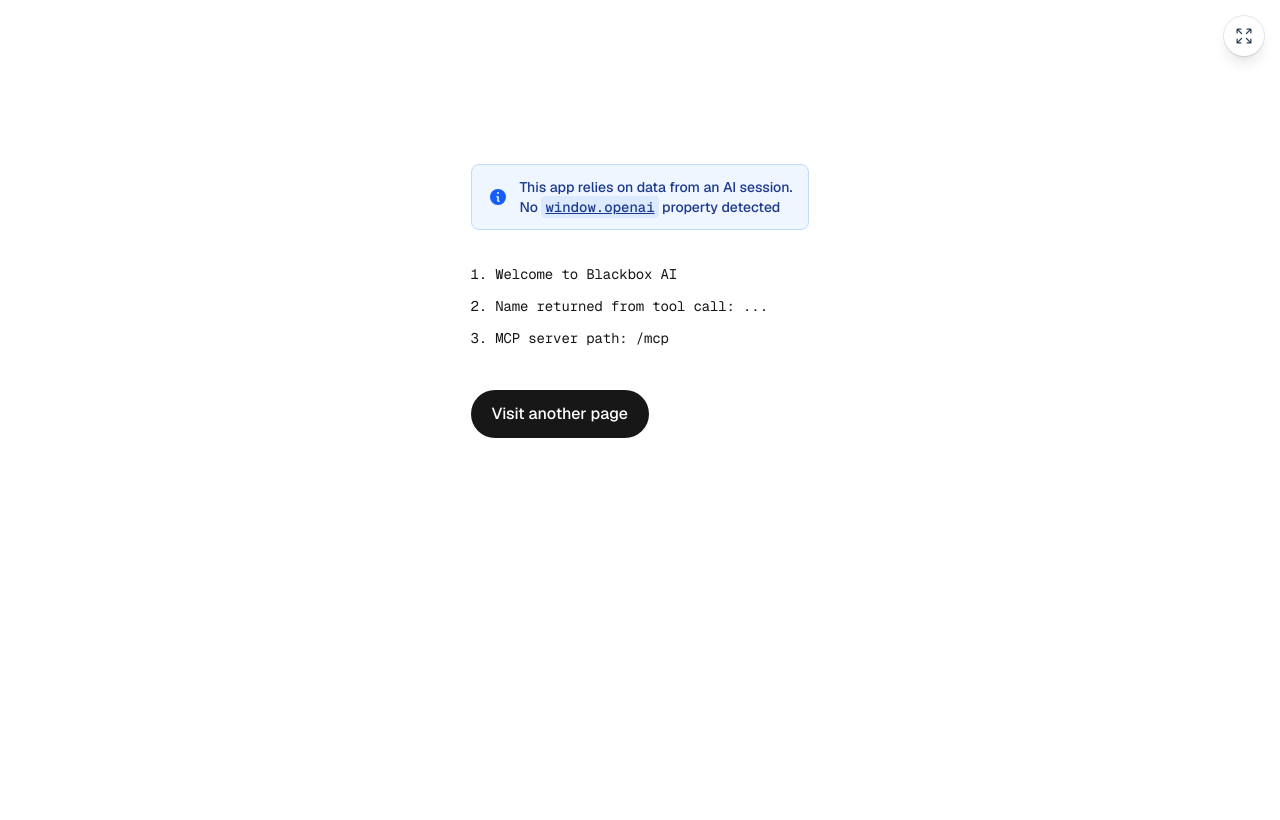
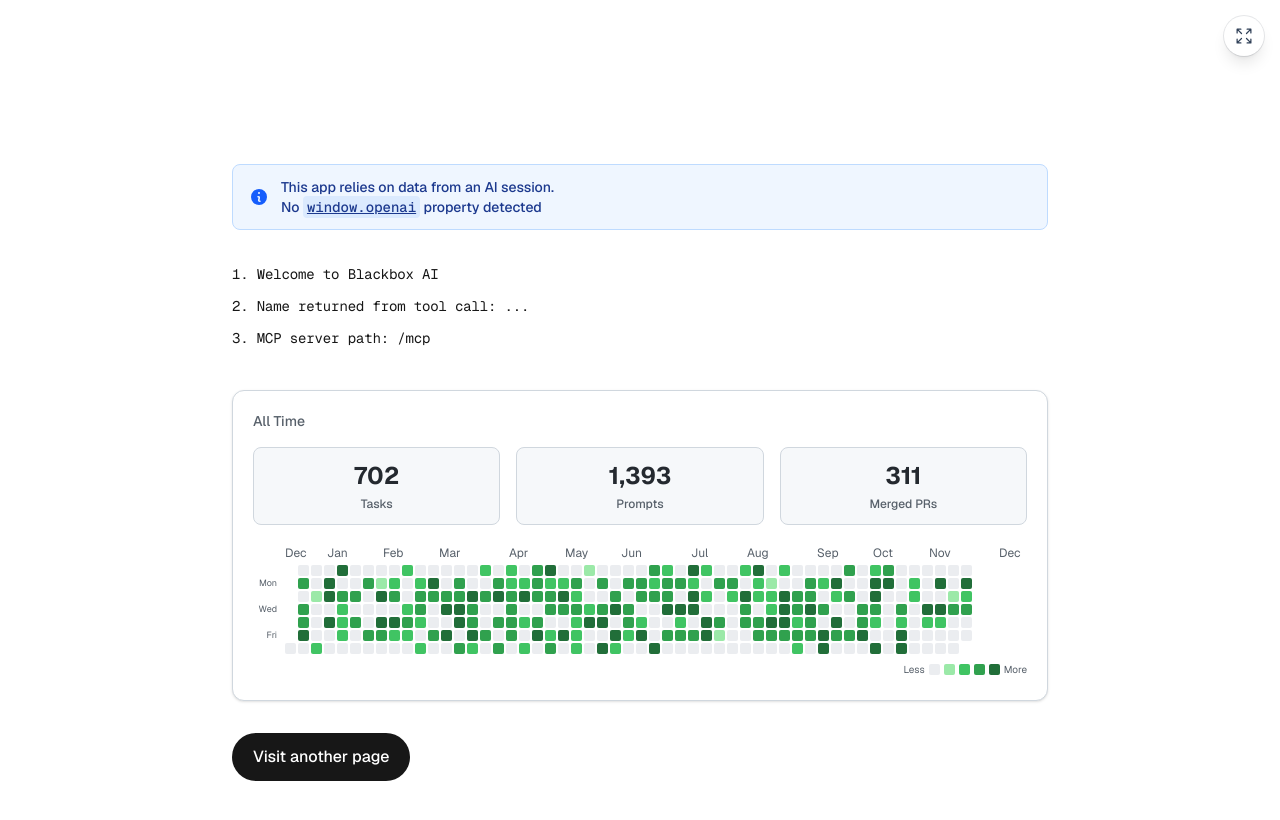
Before and after one commit to manjotsodhi1995/blackbox-chat-gpt-app, a Next.js app: page / in a window 1280 px wide. Shown: the top 820 px of the page. Built offline with nearby package versions, Linux system fonts and the light colour scheme.

Commit message:
in Activity dialog we show Tasks, Prompts, Merged ...

```diff
--- /dev/null
+++ b/app/components/ActivityDialog.tsx
@@ -0,0 +1,325 @@
+"use client";
+
+import { useState, useMemo, useEffect } from "react";
+
+type DayActivity = {
+  date: Date;
+  tasks: number;
+  prompts: number;
+  mergedPRs: number;
+};
+
+function generateActivityData(): DayActivity[] {
+  const data: DayActivity[] = [];
+  const today = new Date();
+  for (let i = 363; i >= 0; i--) {
+    const date = new Date(today);
+    date.setDate(today.getDate() - i);
+    date.setHours(0, 0, 0, 0);
+
+    const seed =
+      date.getFullYear() * 10000 +
+      (date.getMonth() + 1) * 100 +
+      date.getDate();
+    const rand = (n: number) => {
+      const x = Math.sin(seed * (n + 1)) * 10000;
+      return x - Math.floor(x);
+    };
+
+    const isWeekend = date.getDay() === 0 || date.getDay() === 6;
+    const activityChance = isWeekend ? 0.3 : 0.7;
+
+    if (rand(1) < activityChance) {
+      data.push({
+        date,
+        tasks: Math.floor(rand(2) * 8),
+        prompts: Math.floor(rand(3) * 15),
+        mergedPRs: Math.floor(rand(4) * 4),
+      });
+    } else {
+      data.push({ date, tasks: 0, prompts: 0, mergedPRs: 0 });
+    }
+  }
+  return data;
+}
+
+function getContributionLevel(day: DayActivity): number {
+  const total = day.tasks + day.prompts + day.mergedPRs;
+  if (total === 0) return 0;
+  if (total <= 3) return 1;
+  if (total <= 8) return 2;
+  if (total <= 15) return 3;
+  return 4;
+}
+
+const LEVEL_COLORS = {
+  light: ["#ebedf0", "#9be9a8", "#40c463", "#30a14e", "#216e39"],
+  dark: ["#161b22", "#0e4429", "#006d32", "#26a641", "#39d353"],
+};
+
+const MONTH_LABELS = [
+  "Jan", "Feb", "Mar", "Apr", "May", "Jun",
+  "Jul", "Aug", "Sep", "Oct", "Nov", "Dec",
+];
+
+const DAY_LABELS = ["Mon", "Wed", "Fri"];
+
+function formatDate(date: Date): string {
+  return date.toLocaleDateString("en-US", {
+    weekday: "long",
+    year: "numeric",
+    month: "long",
+    day: "numeric",
+  });
+}
+
+function useIsDark(): boolean {
+  const [isDark, setIsDark] = useState(false);
+
+  useEffect(() => {
+    const mq = window.matchMedia("(prefers-color-scheme: dark)");
+    setIsDark(mq.matches);
+    const handler = (e: MediaQueryListEvent) => setIsDark(e.matches);
+    mq.addEventListener("change", handler);
+    return () => mq.removeEventListener("change", handler);
+  }, []);
+
+  return isDark;
+}
+
+export default function ActivityDialog() {
+  const activityData = useMemo(() => generateActivityData(), []);
+  const [hoveredDay, setHoveredDay] = useState<DayActivity | null>(null);
+  const isDark = useIsDark();
+
+  const colors = isDark ? LEVEL_COLORS.dark : LEVEL_COLORS.light;
+
+  const allTimeTotals = useMemo(() => {
+    return activityData.reduce(
+      (acc, day) => ({
+        tasks: acc.tasks + day.tasks,
+        prompts: acc.prompts + day.prompts,
+        mergedPRs: acc.mergedPRs + day.mergedPRs,
+      }),
+      { tasks: 0, prompts: 0, mergedPRs: 0 }
+    );
+  }, [activityData]);
+
+  const weeks = useMemo(() => {
+    const result: (DayActivity | null)[][] = [];
+    let currentWeek: (DayActivity | null)[] = [];
+
+    const firstDayOfWeek = activityData[0]?.date.getDay() ?? 0;
+    for (let i = 0; i < firstDayOfWeek; i++) {
+      currentWeek.push(null);
+    }
+
+    for (const day of activityData) {
+      if (currentWeek.length === 7) {
+        result.push(currentWeek);
+        currentWeek = [];
+      }
+      currentWeek.push(day);
+    }
+
+    while (currentWeek.length < 7) {
+      currentWeek.push(null);
+    }
+    result.push(currentWeek);
+
+    return result;
+  }, [activityData]);
+
+  const monthPositions = useMemo(() => {
+    const positions: { label: string; col: number }[] = [];
+    let lastMonth = -1;
+    for (let w = 0; w < weeks.length; w++) {
+      const firstDayInWeek = weeks[w].find((d) => d !== null);
+      if (firstDayInWeek) {
+        const month = firstDayInWeek.date.getMonth();
+        if (month !== lastMonth) {
+          positions.push({ label: MONTH_LABELS[month], col: w });
+          lastMonth = month;
+        }
+      }
+    }
+    return positions;
+  }, [weeks]);
+
+  const displayStats = hoveredDay
+    ? {
+        tasks: hoveredDay.tasks,
+        prompts: hoveredDay.prompts,
+        mergedPRs: hoveredDay.mergedPRs,
+      }
+    : allTimeTotals;
+
+  const statsLabel = hoveredDay ? formatDate(hoveredDay.date) : "All Time";
+
+  const textMuted = isDark ? "#8b949e" : "#57606a";
+  const textPrimary = isDark ? "#c9d1d9" : "#24292f";
+  const borderColor = isDark ? "#30363d" : "#d0d7de";
+  const bgCard = isDark ? "#0d1117" : "#ffffff";
+  const bgStatCard = isDark ? "#161b22" : "#f6f8fa";
+
+  return (
+    <div
+      className="w-full max-w-[900px] rounded-xl p-5 shadow-sm"
+      style={{
+        border: `1px solid ${borderColor}`,
+        backgroundColor: bgCard,
+      }}
+    >
+      {/* Stats Summary */}
+      <div className="mb-4 flex items-baseline gap-2">
+        <span
+          className="text-sm font-medium"
+          style={{ color: textMuted }}
+        >
+          {statsLabel}
+        </span>
+      </div>
+
+      <div className="mb-5 grid grid-cols-3 gap-4">
+        {[
+          { label: "Tasks", value: displayStats.tasks },
+          { label: "Prompts", value: displayStats.prompts },
+          { label: "Merged PRs", value: displayStats.mergedPRs },
+        ].map((stat) => (
+          <div
+            key={stat.label}
+            className="rounded-lg px-4 py-3 text-center transition-all duration-200"
+            style={{
+              border: `1px solid ${borderColor}`,
+              backgroundColor: bgStatCard,
+            }}
+          >
+            <div
+              className="text-2xl font-bold"
+              style={{ color: textPrimary }}
+            >
+              {stat.value.toLocaleString()}
+            </div>
+            <div
+              className="mt-1 text-xs font-medium"
+              style={{ color: textMuted }}
+            >
+              {stat.label}
+            </div>
+          </div>
+        ))}
+      </div>
+
+      {/* Activity Heatmap */}
+      <div className="overflow-x-auto">
+        <div className="inline-block">
+          {/* Month labels */}
+          <div
+            className="flex text-xs mb-1"
+            style={{ paddingLeft: 32, color: textMuted }}
+          >
+            {monthPositions.map((mp, i) => {
+              const nextCol = monthPositions[i + 1]?.col ?? weeks.length;
+              const span = nextCol - mp.col;
+              return (
+                <div
+                  key={`${mp.label}-${mp.col}`}
+                  style={{ width: span * 14 }}
+                  className="text-left"
+                >
+                  {mp.label}
+                </div>
+              );
+            })}
+          </div>
+
+          {/* Grid */}
+          <div className="flex gap-0">
+            {/* Day-of-week labels */}
+            <div
+              className="flex flex-col gap-[2px] mr-1 justify-start"
+              style={{ width: 28 }}
+            >
+              {[0, 1, 2, 3, 4, 5, 6].map((dayIdx) => (
+                <div
+                  key={dayIdx}
+                  className="h-[11px] text-right pr-1"
+                  style={{
+                    fontSize: 9,
+                    lineHeight: "11px",
+                    color: textMuted,
+                  }}
+                >
+                  {dayIdx === 1
+                    ? DAY_LABELS[0]
+                    : dayIdx === 3
+                      ? DAY_LABELS[1]
+                      : dayIdx === 5
+                        ? DAY_LABELS[2]
+                        : ""}
+                </div>
+              ))}
+            </div>
+
+            {/* Heatmap cells */}
+            <div className="flex gap-[2px]">
+              {weeks.map((week, wIdx) => (
+                <div key={wIdx} className="flex flex-col gap-[2px]">
+                  {week.map((day, dIdx) => {
+                    if (!day) {
+                      return (
+                        <div
+                          key={`empty-${wIdx}-${dIdx}`}
+                          className="h-[11px] w-[11px]"
+                          style={{ borderRadius: 2 }}
+                        />
+                      );
+                    }
+                    const level = getContributionLevel(day);
+                    const isHovered =
+                      hoveredDay?.date.getTime() === day.date.getTime();
+                    return (
+                      <div
+                        key={day.date.toISOString()}
+                        className="h-[11px] w-[11px] cursor-pointer"
+                        style={{
+                          borderRadius: 2,
+                          backgroundColor: colors[level],
+                          transform: isHovered ? "scale(1.3)" : "scale(1)",
+                          transition: "transform 100ms ease",
+                          outline: isHovered
+                            ? `2px solid ${isDark ? "#58a6ff" : "#0969da"}`
+                            : "none",
+                          outlineOffset: -1,
+                        }}
+                        onMouseEnter={() => setHoveredDay(day)}
+                        onMouseLeave={() => setHoveredDay(null)}
+                        title={`${formatDate(day.date)}\n${day.tasks} tasks, ${day.prompts} prompts, ${day.mergedPRs} merged PRs`}
+                      />
+                    );
+                  })}
+                </div>
+              ))}
+            </div>
+          </div>
+
+          {/* Legend */}
+          <div
+            className="mt-2 flex items-center justify-end gap-1"
+            style={{ fontSize: 10, color: textMuted }}
+          >
+            <span>Less</span>
+            {colors.map((color, i) => (
+              <div
+                key={i}
+                className="h-[11px] w-[11px]"
+                style={{ borderRadius: 2, backgroundColor: color }}
+              />
+            ))}
+            <span>More</span>
+          </div>
+        </div>
+      </div>
+    </div>
+  );
+}
--- a/app/page.tsx
+++ b/app/page.tsx
@@ -9,6 +9,7 @@
   useRequestDisplayMode,
   useIsChatGptApp,
 } from "./hooks";
+import ActivityDialog from "./components/ActivityDialog";
 
 export default function Home() {
   const toolOutput = useWidgetProps<{
@@ -99,6 +100,8 @@
           <li className="mb-2 tracking-[-.01em]">MCP server path: /mcp</li>
         </ol>
 
+        <ActivityDialog />
+
         <div className="flex gap-4 items-center flex-col sm:flex-row">
           <Link
             className="rounded-full border border-solid border-transparent transition-colors flex items-center justify-center bg-foreground text-background gap-2 hover:bg-[#383838] dark:hover:bg-[#ccc] font-medium text-sm sm:text-base h-10 sm:h-12 px-4 sm:px-5 sm:w-auto"
```
